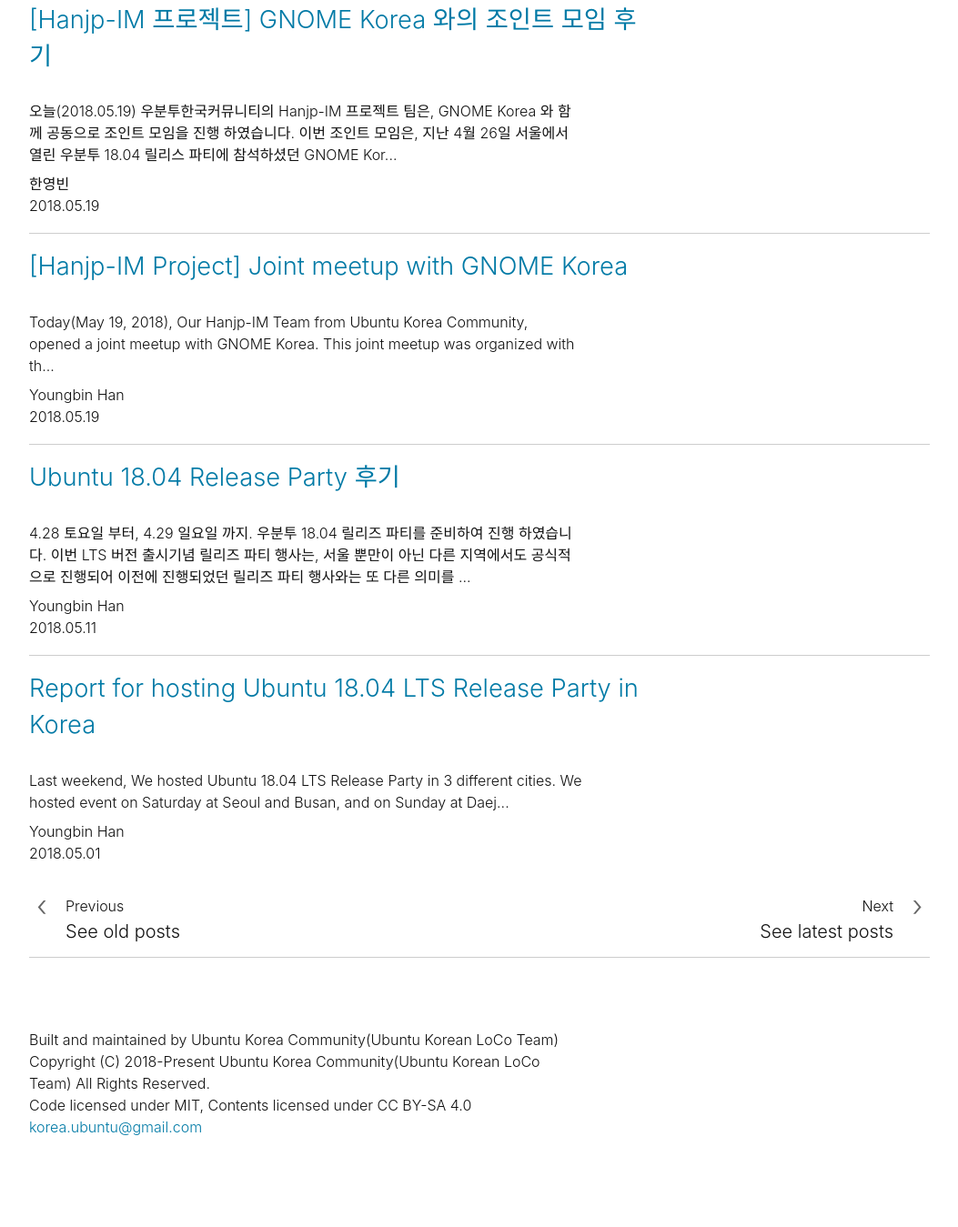
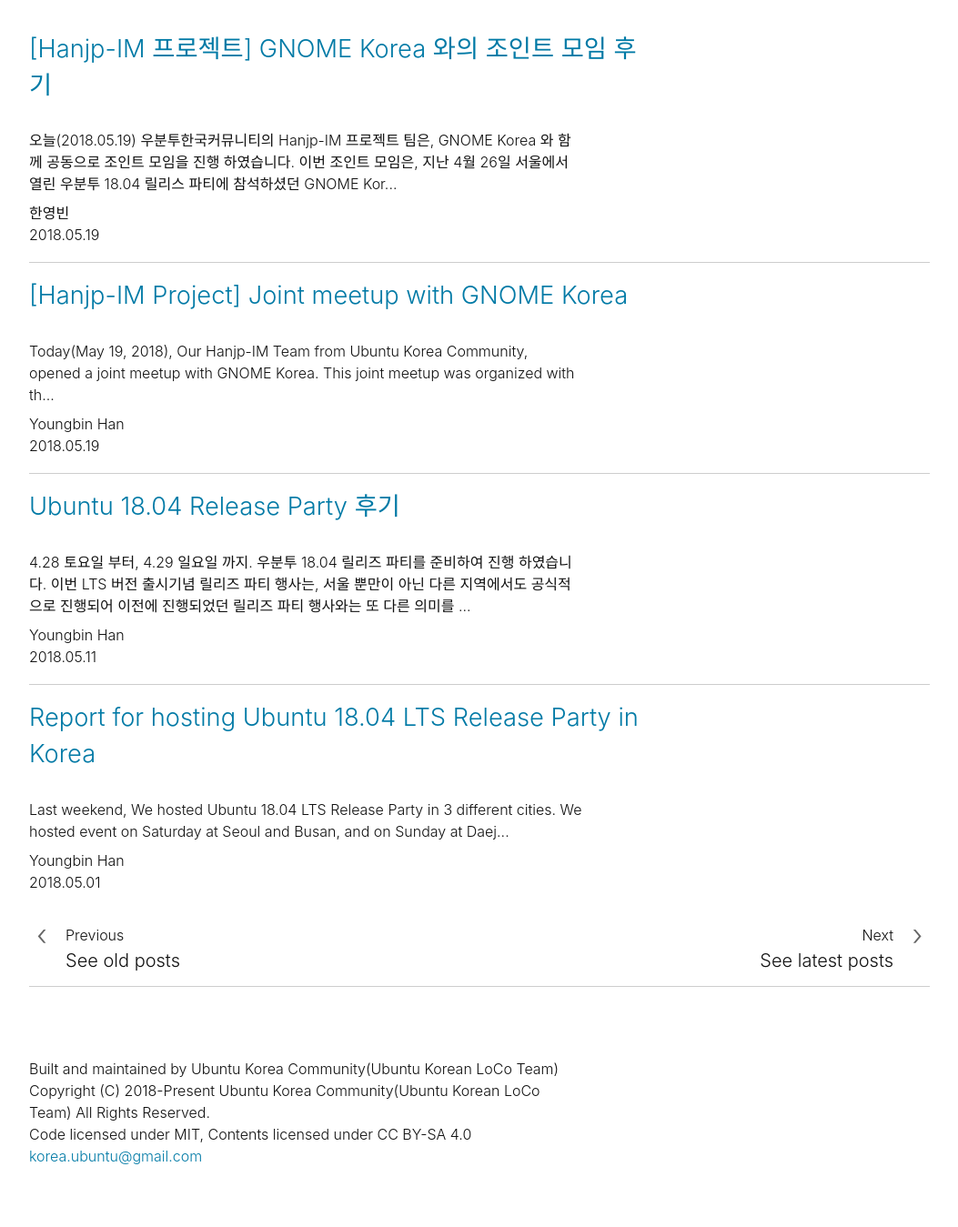
Before and after one commit to ubuntu-kr/blog.ubuntu-kr.org, a Jekyll site: the page built from index.html, in a window 1280 px wide. Shown: the part 368-1717 px from the top of the page at 91% size, without its empty margins (113-1166 px from the left). Built offline with Jekyll 4.4.1, drawn with Linux system fonts in a browser that asks for light colours; some web fonts are replaced; the list of posts is cut into pages by our own code; before the commit the page ends 1685 px from its top, so only the background shows below that.

Commit message:
styling fix

```diff
--- a/assets/css/style.css
+++ b/assets/css/style.css
@@ -1,18 +1,3 @@
-#menu{
-  margin-bottom: 32px;
+div.container{
+  padding-top: 32px;
 }
-
-.main.box.hero{
-  padding-top: 64px;
-  padding-bottom: 64px;
-  height: 80vh;
-}
-
-.main.tile.is-parent,
-.post.main.box{
-  margin-bottom: 32px;
-}
-
-.post-pagination{
-  padding: 16px;
-}
```
